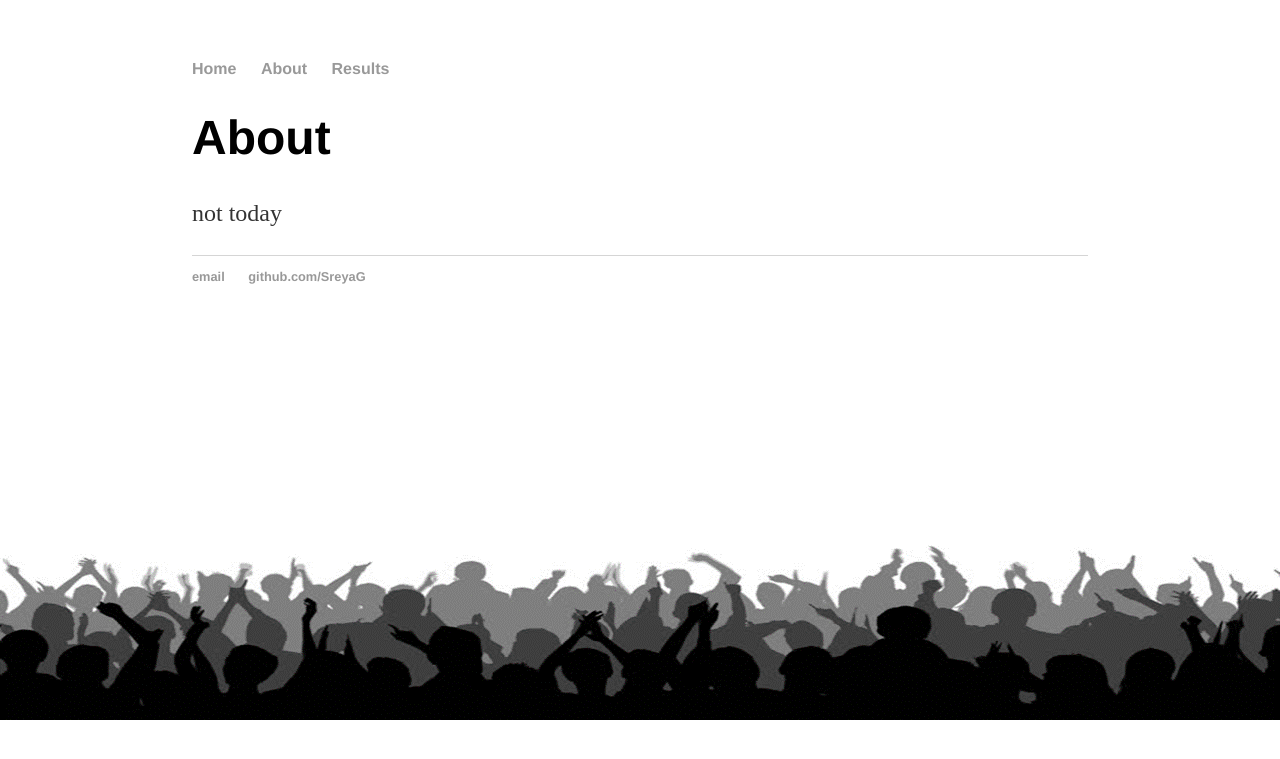
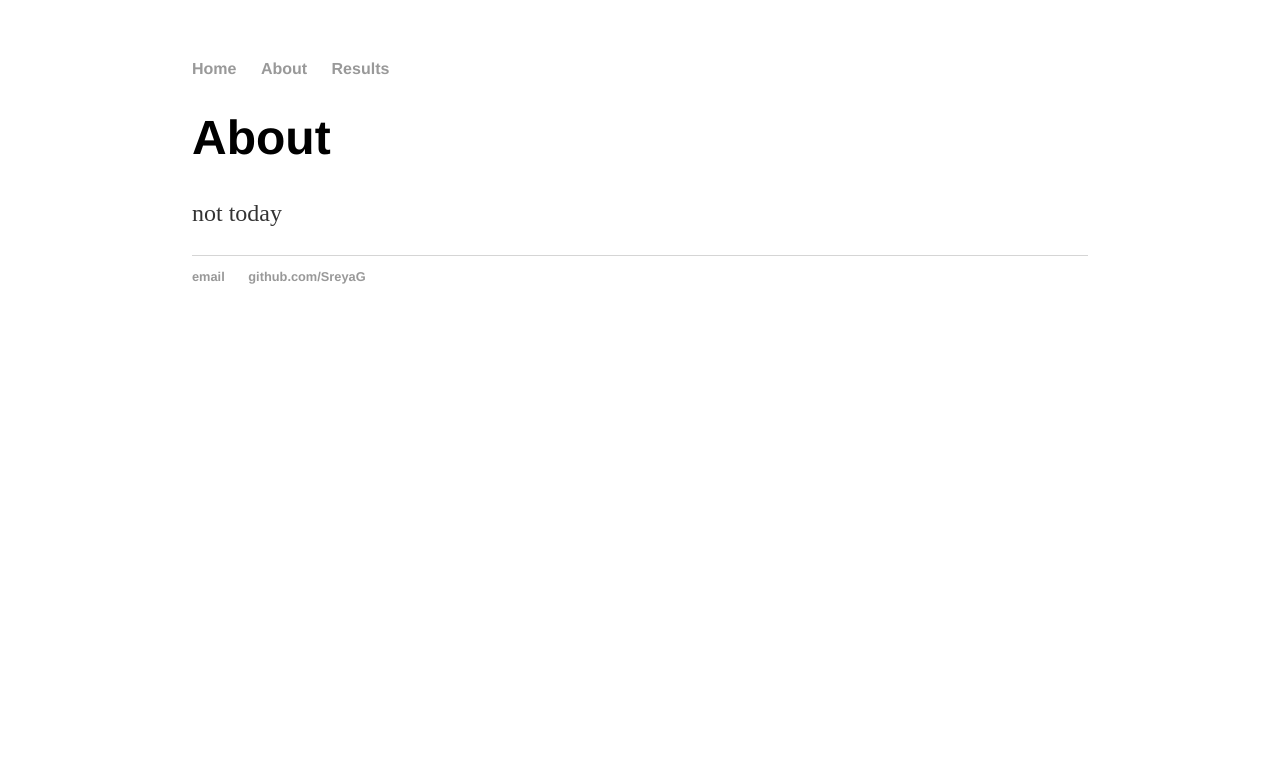
Before and after one commit to SreyaG/SportTweet, a Jekyll site: the page built from about/index.html, in a window 1280 px wide. Shown: the top 759 px of the page. Built offline with Jekyll 4.4.1, drawn with Linux system fonts in a browser that asks for light colours.

Commit message:
Update post.html

```diff
--- a/_layouts/post.html
+++ b/_layouts/post.html
@@ -5,7 +5,7 @@
 			<!-- link to main stylesheet -->
 			<link rel="stylesheet" type="text/css" href="/SportTweet/css/main1.css">
 		</head>
-		<body background="/SportTweet/images/fig1.png">
+		<body >
 			<nav>
 	    		<ul>
 	        		<li><a href="/SportTweet/">Home</a></li>
@@ -18,7 +18,7 @@
 			{{ content }}
 
 			</div><!-- /.container -->
-			<footer>
+			<footer background="/SportTweet/images/pic1.jpg">
 	    		<ul>
 	        		<li><a href="mailto:sreyag28@gmail.com">email</a></li>
 	        		<li><a href="https://github.com/SreyaG">github.com/SreyaG</a></li>
```
